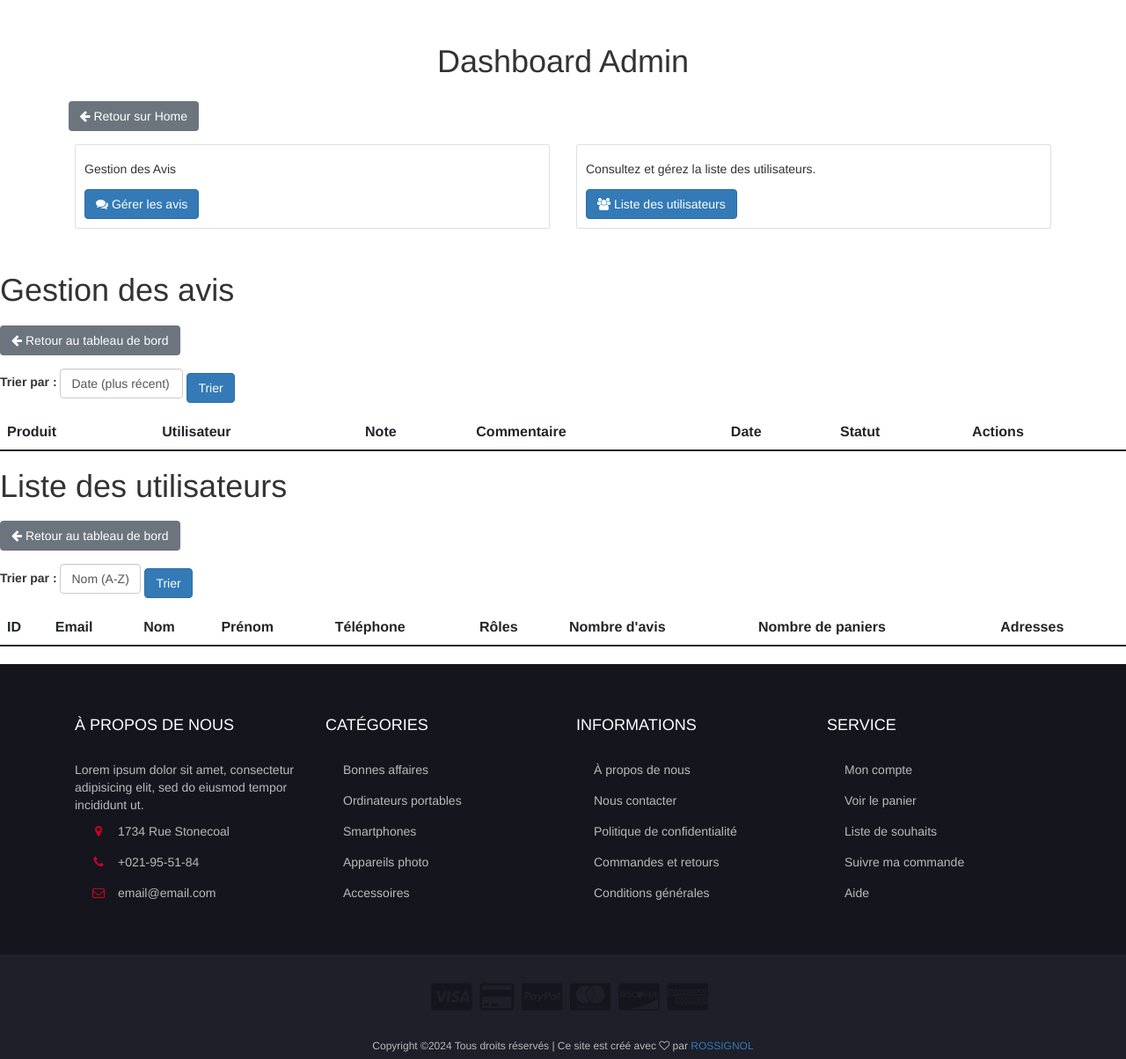
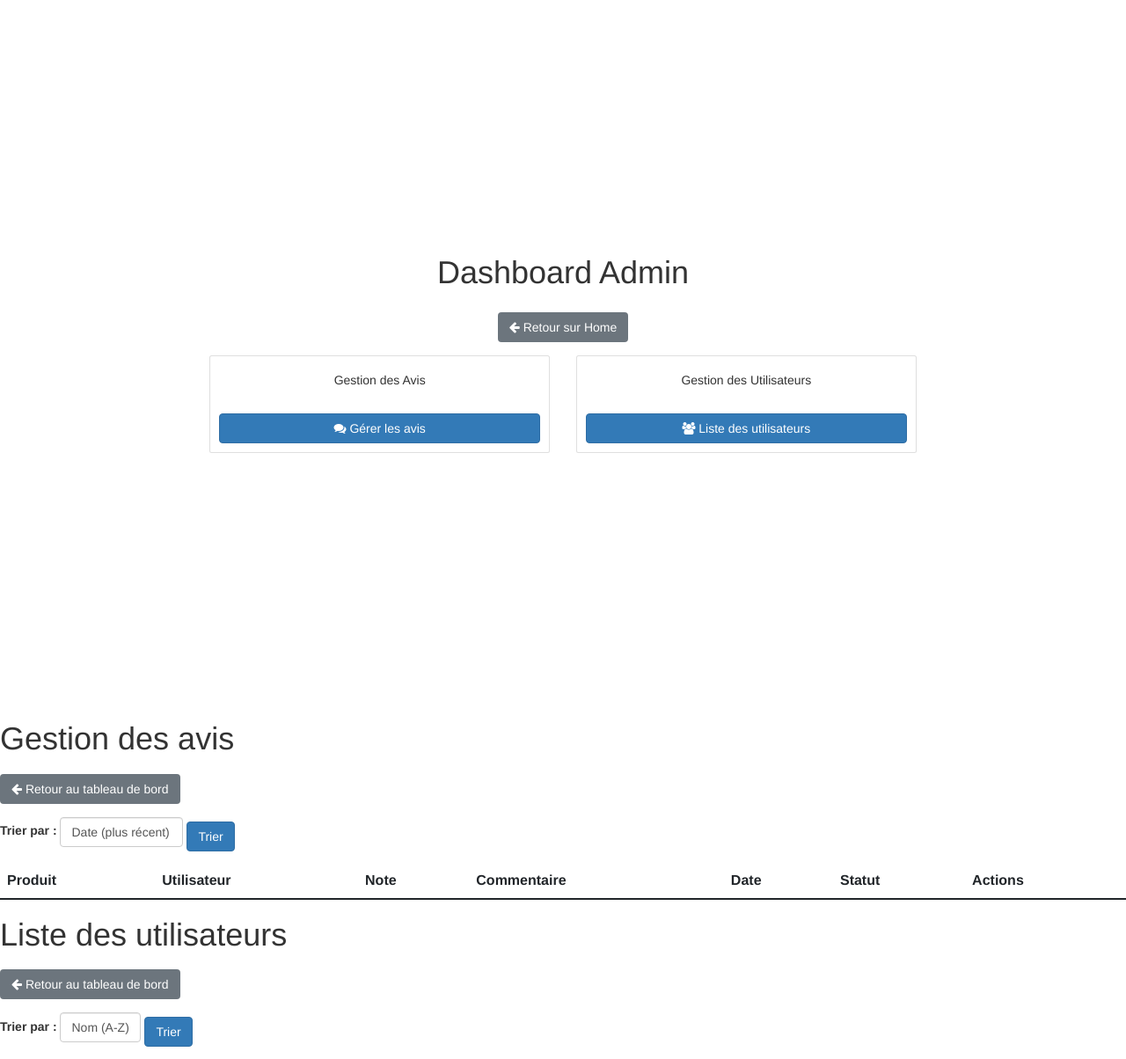
Before and after one commit to loic66600/Nexus-Digital, a Symfony app: template app/templates/admin/index.html.twig in a window 1280 px wide. Shown: the part 170-1374 px from the top of the page at 88% size. Run offline with Twig, Linux system fonts and the light colour scheme; the template is opened without the code that fills it, so the values that code supplies are empty; style sheets or scripts are compiled from the project's sources; some libraries are stand-ins or nearby versions.

```diff
--- a/app/templates/admin/dashboard.html.twig
+++ b/app/templates/admin/dashboard.html.twig
@@ -3,43 +3,39 @@
 {% block title %}Dashboard Admin{% endblock %}
 
 {% block body %}
-<div class="container mt-5">
-    <div class="row">
-        <div class="col-12">
-            <h1 class="text-center mb-4">Dashboard Admin</h1>
-        </div>
-    </div>
+<div class="container-fluid vh-100 d-flex justify-content-center align-items-center">
+    <div class="row justify-content-center align-items-center w-100">
+        <div class="col-12 col-md-8 text-center">
+            <h1 class="mb-4">Dashboard Admin</h1>
 
-    <div class="row mb-4">
-        <div class="col-12">
-            <a href="{{ path('home_index') }}" class="btn btn-secondary">
+            <a href="{{ path('home_index') }}" class="btn btn-secondary mb-4">
                 <i class="fa fa-arrow-left"></i> Retour sur Home
             </a>
-        </div>
-    </div>
 
-    <div class="row">
+            <div class="row justify-content-center">
                 <div class="col-md-6 mb-4">
-            <div class="card">
-                <div class="card-body">
+                    <div class="card h-100">
+                        <div class="card-body d-flex flex-column justify-content-between">
                             <h5 class="card-title">Gestion des Avis</h5>
-                    <a href="{{ path('admin_avis') }}" class="btn btn-primary">
+                            <a href="{{ path('admin_avis') }}" class="btn btn-primary mt-3">
                                 <i class="fa fa-comments"></i> Gérer les avis
                             </a>
                         </div>
                     </div>
                 </div>
-        <br>
                 <div class="col-md-6 mb-4">
-            <div class="card">
-                <div class="card-body">
-                    <h5 class="card-title">Consultez et gérez la liste des utilisateurs.</h5>
-                    <a href="{{ path('admin_users') }}" class="btn btn-primary">
+                    <div class="card h-100">
+                        <div class="card-body d-flex flex-column justify-content-between">
+                            <h5 class="card-title">Gestion des Utilisateurs</h5>
+                            <a href="{{ path('admin_users') }}" class="btn btn-primary mt-3">
                                 <i class="fa fa-users"></i> Liste des utilisateurs
                             </a>
                         </div>
                     </div>
                 </div>
+                {# TODO: FORMULAIRE OUR METRE DE NOUVEAU ARTICLE EN LIGNE #}
+            </div>
+        </div>
     </div>
 </div>
 {% endblock %}
--- a/app/templates/home/partials-index/topSelling.html.twig
+++ b/app/templates/home/partials-index/topSelling.html.twig
@@ -7,7 +7,7 @@
             <!-- section title -->
             <div class="col-md-12">
                 <div class="section-title">
-                    <h3 class="title">Nouveaux produits</h3>
+                    <h3 class="title">Meuilleurs ventes</h3>
                     <div class="section-nav">
                         <ul class="section-tab-nav tab-nav">
                             <li class="{{ selectedCategory is null ? 'active' : '' }}">
@@ -42,7 +42,7 @@
                                                 <img src="/assets/img/product01.png" alt="Default Image">
                                             {% endif %}
                                             <div class="product-label">
-                                                <span class="new">NEW</span>
+                                                <span class="new">top</span>
                                             </div>
                                         </div>
                                         <div class="product-body">
```
Also changed, not shown: app/src/Controller/HomeController.php (+6 -3 lines), app/src/Repository/ProduitsRepository.php (+12 -0 lines), app/templates/home/partials-index/newProducts.html.twig (line endings or trailing spaces), 1 other file. Lines whose indentation alone changed are shown as unchanged.
